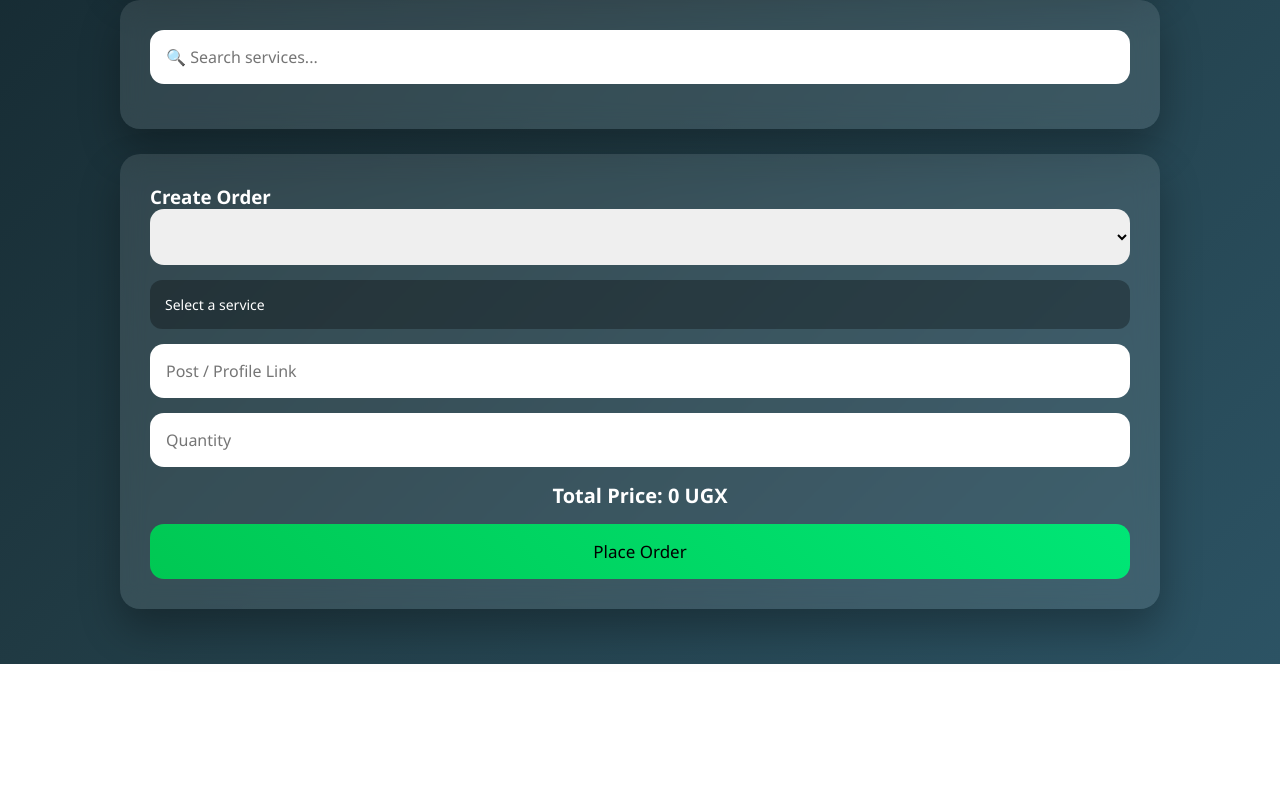
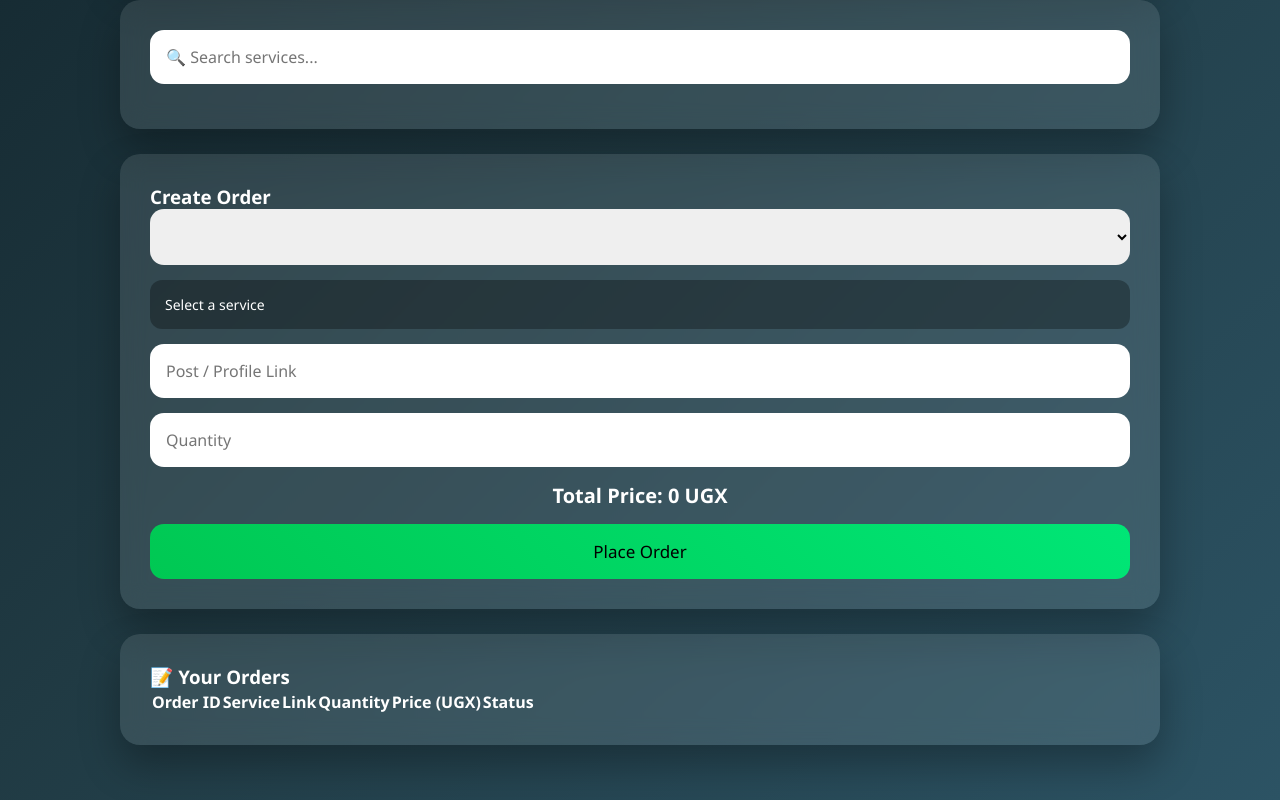
Before and after one commit to ashbelz123-droid/AshAz-Boost, a website: page public/dashboard.html in a window 1280 px wide. Shown: the part 601-1401 px from the top of the page. Before the commit the page ends 1265 px from the top, so only its background shows below. Drawn offline with Linux system fonts and the light colour scheme; no server answers.

Commit message:
Update dashboard.html

```diff
--- a/public/dashboard.html
+++ b/public/dashboard.html
@@ -62,8 +62,26 @@
     <button class="btn order-btn" onclick="placeOrder()">Place Order</button>
   </div>
 
+  <!-- ORDERS TABLE -->
+  <div class="card orders-card">
+    <h3>📝 Your Orders</h3>
+    <table id="ordersTable">
+      <thead>
+        <tr>
+          <th>Order ID</th>
+          <th>Service</th>
+          <th>Link</th>
+          <th>Quantity</th>
+          <th>Price (UGX)</th>
+          <th>Status</th>
+        </tr>
+      </thead>
+      <tbody></tbody>
+    </table>
+  </div>
+
 </div>
 
 <script src="script.js"></script>
 </body>
-</html>
+  </html>
```
